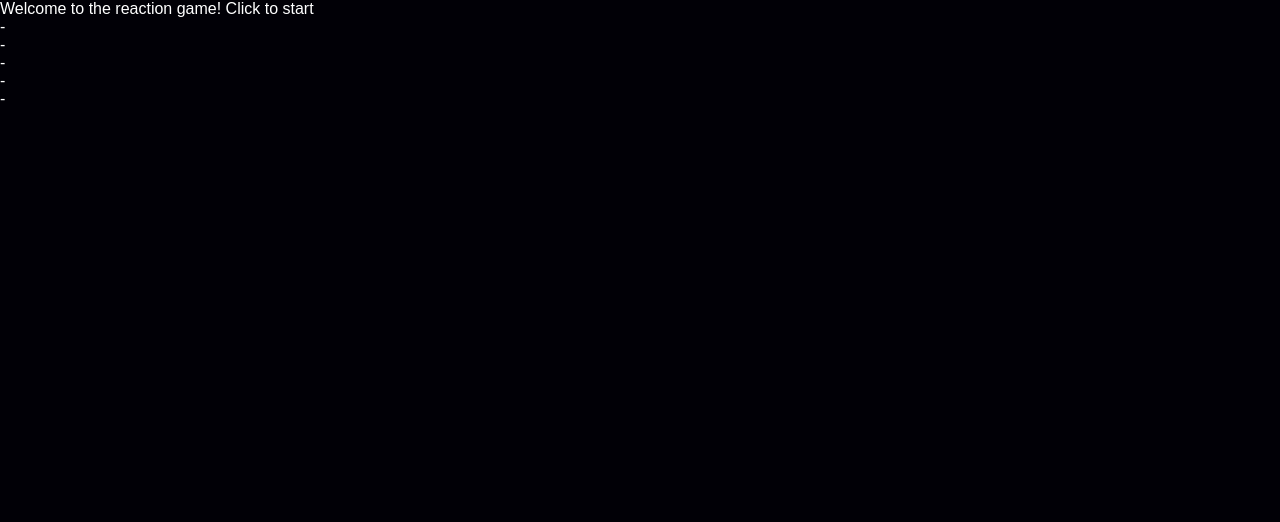
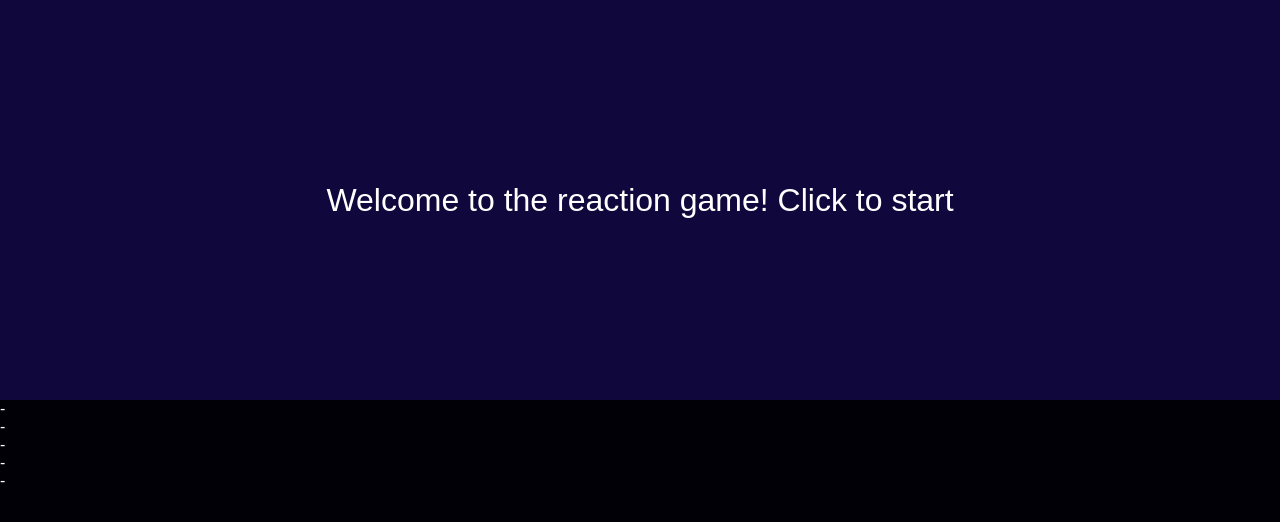
Before and after one commit to isaacsandelin/reaction_game, a plain HTML site: page index.html in a window 1280 px wide. Drawn offline with Linux system fonts and the light colour scheme.

Commit message:
styled the click area and the text inside

```diff
--- a/assets/css/style.css
+++ b/assets/css/style.css
@@ -8,3 +8,16 @@ body {
     background-color: #010006;
     color: #fff;
 }
+
+.click-area {
+    display: flex;
+    justify-content: center;
+    align-items: center;
+    width: 100%;
+    height: 50vh;
+    background-color: #10083c;
+}
+
+.display-text {
+    font-size: 2rem;
+}
```
